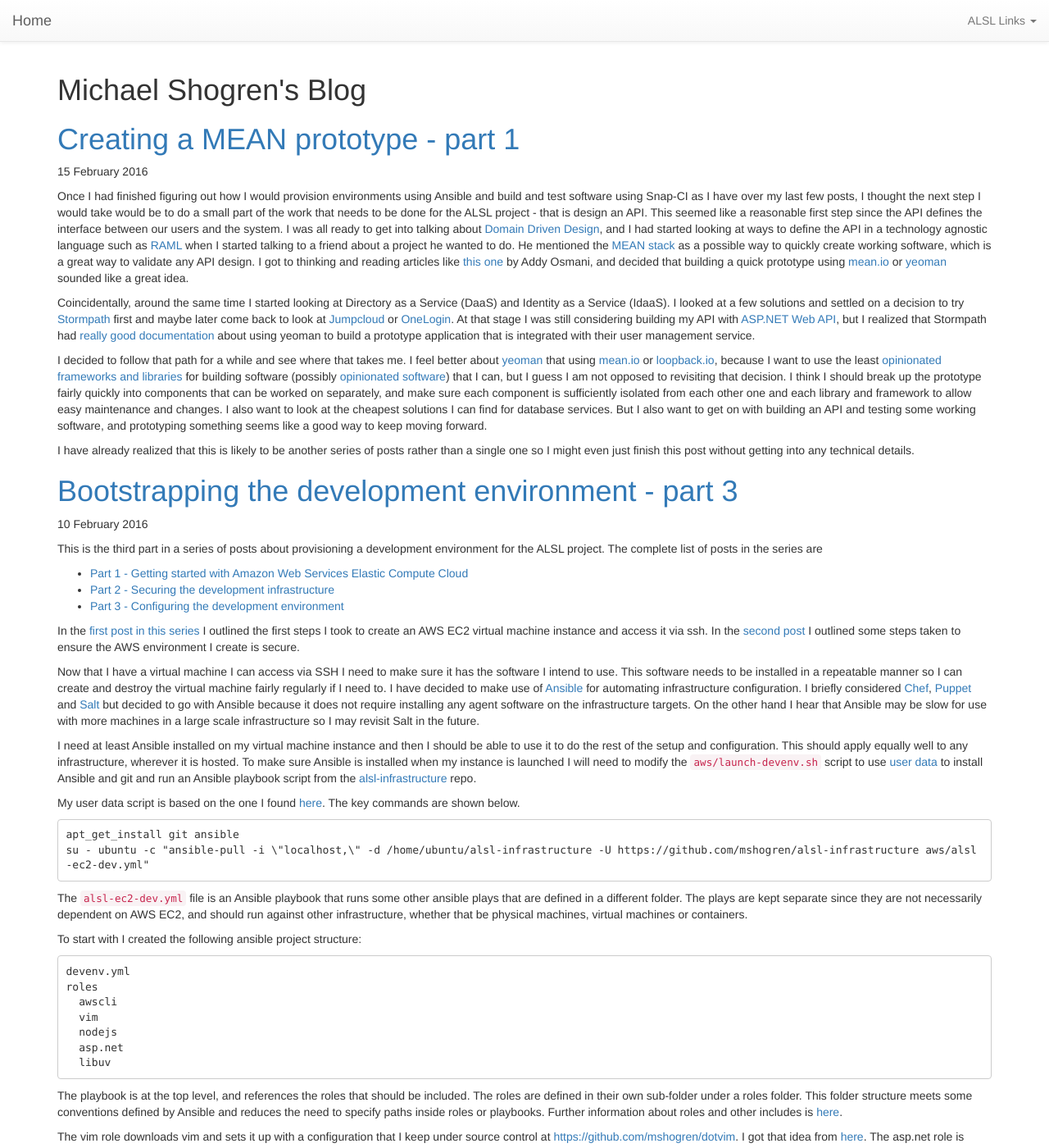
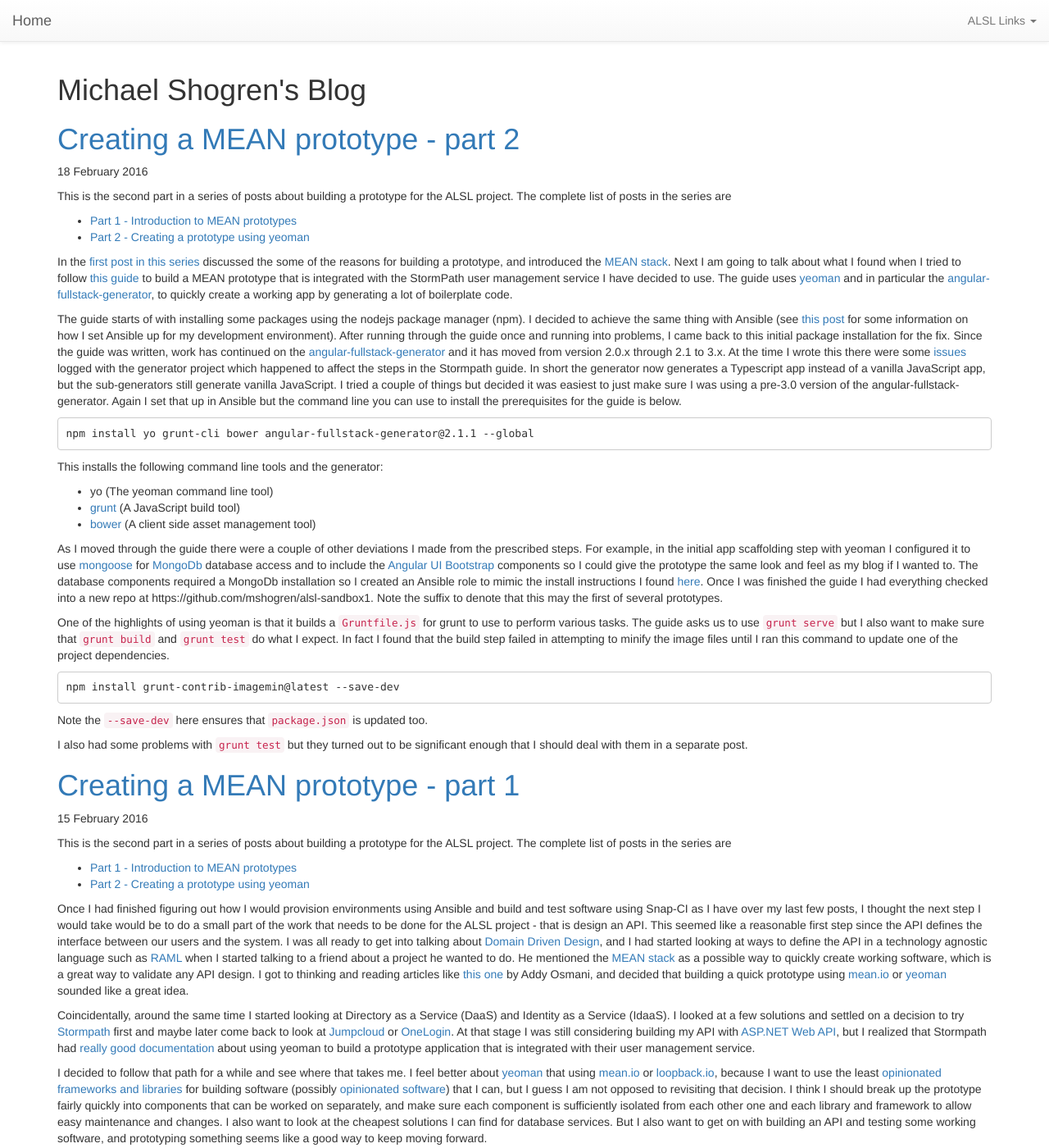
Before and after one commit to mshogren/mshogren.github.io, a Jekyll site: the page built from index.html, in a window 1280 px wide and 1400 px high. Shown: the whole window at 82% size. Built offline with Jekyll 4.4.1, drawn with Linux system fonts in a browser that asks for light colours; nearby versions of some CDN libraries; the list of posts is cut into pages by our own code; some of the changed text lies outside the part shown.

Commit message:
Part 2 in series on MEAN prototypes

````diff
--- a/_layouts/default.html
+++ b/_layouts/default.html
@@ -58,6 +58,7 @@
                             <li class="dropdown-header">Source Repositories</li>
                             <li><a target="_blank" href="https://github.com/mshogren/mshogren.github.io">This blog</a></li>
                             <li><a target="_blank" href="https://github.com/mshogren/alsl-infrastructure">Infrastructure provisioning tools</a></li>
+                            <li><a target="_blank" href="https://github.com/mshogren/alsl-sandbox1">A MEAN protype</a></li>
                             <li role="separator" class="divider"></li>
                             <li class="dropdown-header">Continuous Integration Builds</li>
                             <li><a target="_blank" href="https://snap-ci.com/mshogren/mshogren.github.io/branch/master">This blog</a></li>
--- a/_posts/2016-02-15-creating-a-mean-prototype-1.md
+++ b/_posts/2016-02-15-creating-a-mean-prototype-1.md
@@ -3,6 +3,10 @@
 title: "Creating a MEAN prototype - part 1"
 date: 2016-02-15
 ---
+This is the second part in a series of posts about building a prototype for the ALSL project.  The complete list of posts in the series are
+
+- [Part 1 - Introduction to MEAN prototypes](/2016/02/15/creating-a-mean-prototype-1.html)
+- [Part 2 - Creating a prototype using yeoman](/2016/02/18/creating-a-mean-prototype-1.html)
 
 Once I had finished figuring out how I would provision environments using Ansible and build and test software using Snap-CI as I have over my last few posts, I thought the next step I would take would be to do a small part of the work that needs to be done for the ALSL project - that is design an API.  This seemed like a reasonable first step since the API defines the interface between our users and the system.  I was all ready to get into talking about [Domain Driven Design](http://domainlanguage.com/ddd/), and I had started looking at ways to define the API in a technology agnostic language such as [RAML](http://raml.org/) when I started talking to a friend about a project he wanted to do.  He mentioned the [MEAN stack](https://en.wikipedia.org/wiki/MEAN_(software_bundle)) as a possible way to quickly create working software, which is a great way to validate any API design.  I got to thinking and reading articles like <a href="https://addyosmani.com/blog/full-stack-javascript-with-mean-and-yeoman/" data-proofer-ignore>this one</a> by Addy Osmani, and decided that building a quick prototype using [mean.io](http://mean.io) or [yeoman](http://yeoman.io) sounded like a great idea.
 
--- /dev/null
+++ b/_posts/2016-02-18-creating-a-mean-prototype-2.md
@@ -0,0 +1,35 @@
+---
+layout: post
+title: "Creating a MEAN prototype - part 2"
+date: 2016-02-18
+---
+This is the second part in a series of posts about building a prototype for the ALSL project.  The complete list of posts in the series are
+
+- [Part 1 - Introduction to MEAN prototypes](/2016/02/15/creating-a-mean-prototype-1.html)
+- [Part 2 - Creating a prototype using yeoman](/2016/02/18/creating-a-mean-prototype-1.html)
+
+In the [first post in this series](/2016/02/15/creating-a-mean-prototype-1.html) discussed the some of the reasons for building a prototype, and introduced the [MEAN stack](https://en.wikipedia.org/wiki/MEAN_(software_bundle)).
+Next I am going to talk about what I found when I tried to follow [this guide](http://docs.stormpath.com/angularjs/guide/) to build a MEAN prototype that is integrated with the StormPath user management service I have decided to use. The guide uses [yeoman](http://yeoman.io) and in particular the [angular-fullstack-generator](https://github.com/angular-fullstack/generator-angular-fullstack), to quickly create a working app by generating a lot of boilerplate code.
+
+The guide starts of with installing some packages using the nodejs package manager (npm).  I decided to achieve the same thing with Ansible (see [this post](/2016/02/10/bootstrapping-the-development-environment-3.html) for some information on how I set Ansible up for my development environment).  After running through the guide once and running into problems, I came back to this initial package installation for the fix.  Since the guide was written, work has continued on the [angular-fullstack-generator](https://github.com/angular-fullstack/generator-angular-fullstack) and it has moved from version 2.0.x through 2.1 to 3.x.  At the time I wrote this there were some [issues](angular-fullstack/generator-angular-fullstack#1015) logged with the generator project which happened to affect the steps in the Stormpath guide.  In short the generator now generates a Typescript app instead of a vanilla JavaScript app, but the sub-generators still generate vanilla JavaScript.  I tried a couple of things but decided it was easiest to just make sure I was using a pre-3.0 version of the angular-fullstack-generator.  Again I set that up in Ansible but the command line you can use to install the prerequisites for the guide is below.
+
+```
+npm install yo grunt-cli bower angular-fullstack-generator@2.1.1 --global
+```
+
+This installs the following command line tools and the generator:
+
+- yo (The yeoman command line tool)
+- [grunt](http://gruntjs.com/) (A JavaScript build tool)
+- [bower](http://bower.io/) (A client side asset management tool)
+
+As I moved through the guide there were a couple of other deviations I made from the prescribed steps.  For example, in the initial app scaffolding step with yeoman I configured it to use [mongoose](http://mongoosejs.com/) for [MongoDb](https://www.mongodb.com/) database access and to include the [Angular UI Bootstrap](https://angular-ui.github.io/bootstrap/) components so I could give the prototype the same look and feel as my blog if I wanted to.  The database components required a MongoDb installation so I created an Ansible role to mimic the install instructions I found [here](https://docs.mongodb.org/manual/tutorial/install-mongodb-on-ubuntu/).  Once I was finished the guide I had everything checked into a new repo at https://github.com/mshogren/alsl-sandbox1.  Note the suffix to denote that this may the first of several prototypes.
+
+One of the highlights of using yeoman is that it builds a [`Gruntfile.js`](https://github.com/mshogren/alsl-sandbox1/blob/master/Gruntfile.js) for grunt to use to perform various tasks.  The guide asks us to use `grunt serve` but I also want to make sure that `grunt build` and `grunt test` do what I expect. In fact I found that the build step failed in attempting to minify the image files until I ran this command to update one of the project dependencies.
+
+```
+npm install grunt-contrib-imagemin@latest --save-dev
+```
+Note the `--save-dev` here ensures that [`package.json`](https://github.com/mshogren/alsl-sandbox1/blob/master/package.json) is updated too.
+
+I also had some problems with `grunt test` but they turned out to be significant enough that I should deal with them in a separate post.
````
